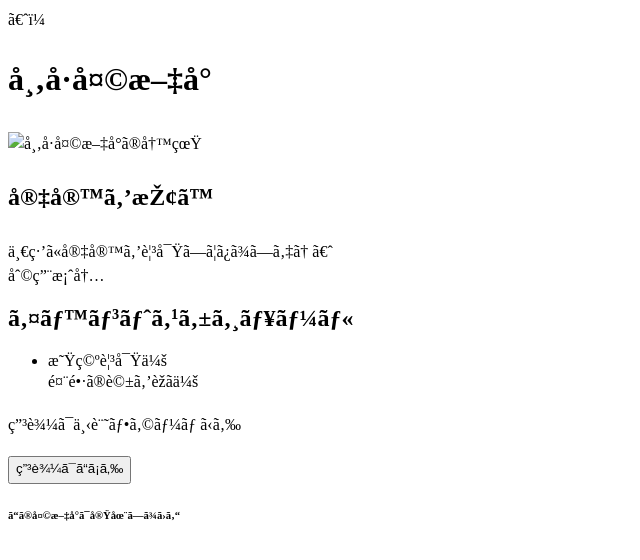
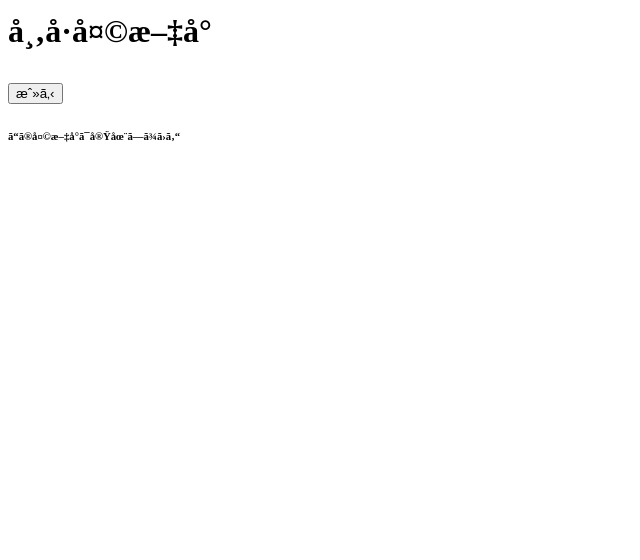
Before and after one commit to Ick2321003/Prg20241118, a plain HTML site: page index.html in a window 1280 px wide. Shown: the whole page, without its empty margins (0-640 px from the left). Drawn offline with Linux system fonts and the light colour scheme.

Commit message:
20241125

```diff
--- a/index.html
+++ b/index.html
@@ -1,4 +1,4 @@
-〈！<DOCTYPE html>
+<DOCTYPE html>
 <html>
     <head>
         <meta charset="URF-8">
@@ -8,20 +8,8 @@
     </head>
     <body>
         <h1>市川天文台</h1>
-        <img src="mein_pic.png" alt="市川天文台の写真">
-        <h2>宇宙を探す</h2>
-        <p>一緒に宇宙を観察してみましょう
-            〈<br>
-            利用案内
-        </p>
-        <h2>イベントスケジュール</h2>
-        <ul>
-            <li>星空観察会
-         </li>館長の話を聞く会
-       </ul>
-       <p>申込は下記フォームから</p>
 
-       <button type="button">申込はこちら</button>
+        <button onclick="location.href='./index.html'">戻る</button>
 
        <h6>この天文台は実在しません</h6>
     </body>
```
